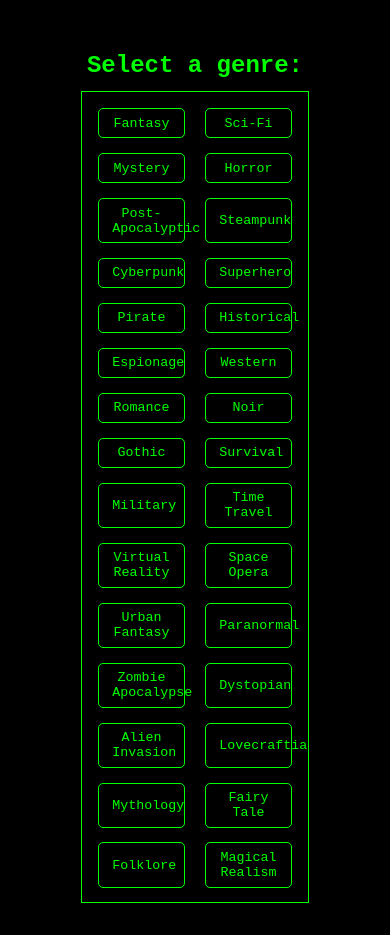
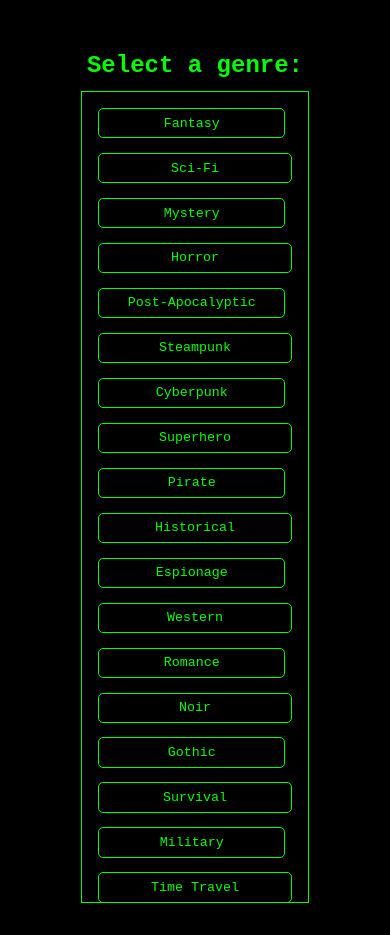
Before and after one commit to TomMannion/ai-text-adventure, a React (Create React App) app: page / in a window 390 px wide. Both pictures are taken after typing "Sample" into the empty fields and a click on the button "Submit". Built offline with nearby package versions, Linux system fonts and the light colour scheme.

Commit message:
fixed mobile button width for genre and character selection

```diff
--- a/src/mobile.css
+++ b/src/mobile.css
@@ -60,6 +60,11 @@
     margin: 8px 0;
   }
 
+  .genre-selection-container button,
+  .character-selection-container button {
+    width: 100%; /* Set the button width to 100% on mobile devices */
+  }
+
   /* Moving CharacterInfo below game-and-user-input */
   .playing-container {
     display: flex;
```
